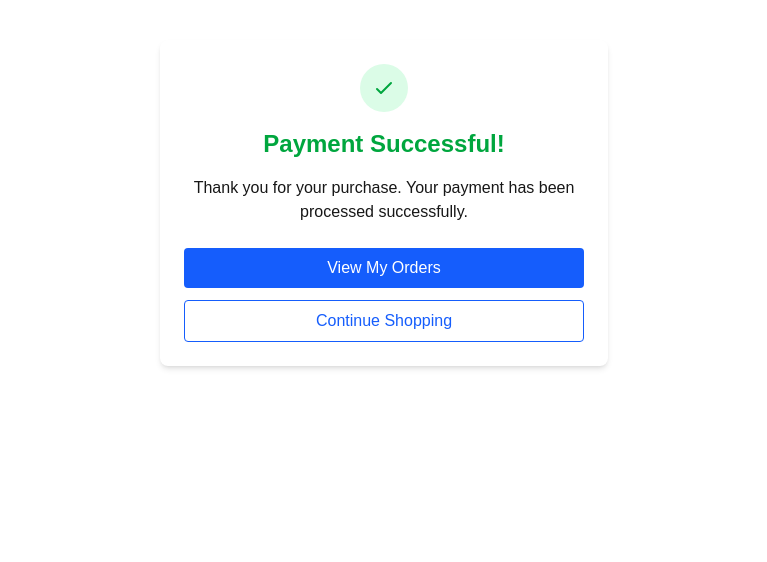
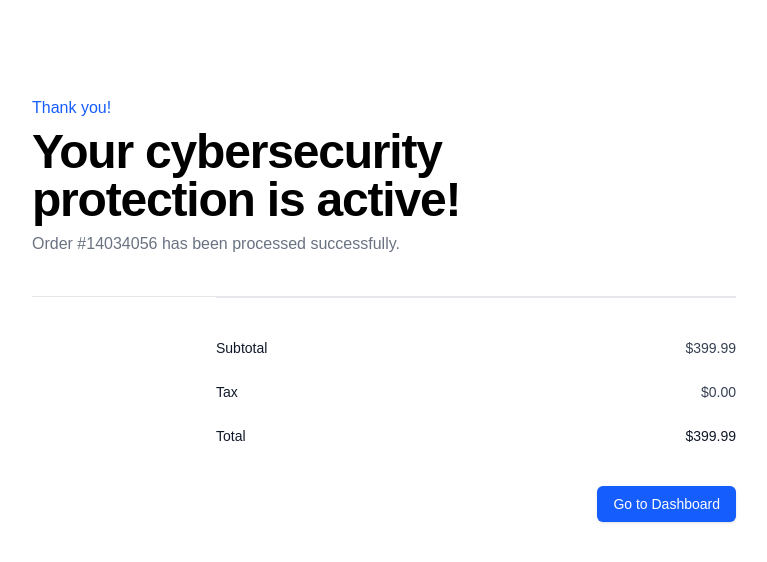
Before and after one commit to mchaaar/cyna-web, a Next.js app: page /success in a window 1280 px wide. Shown: the top 562 px of the page, without its empty margins (256-1023 px from the left). Built offline with nearby package versions, Linux system fonts and the light colour scheme; no server answers.

Commit message:
Added the success page

```diff
--- a/src/app/success/page.js
+++ b/src/app/success/page.js
@@ -3,6 +3,7 @@
 import { useEffect, useState } from 'react';
 import { useSearchParams } from 'next/navigation';
 import Link from 'next/link';
+import Image from 'next/image';
 
 export default function SuccessPage() {
   const searchParams = useSearchParams();
@@ -15,9 +16,33 @@ export default function SuccessPage() {
     if (sessionId) {
       setTimeout(() => {
         setOrderDetails({
-          id: 'order-123',
+          id: 'order-14034056',
           status: 'paid',
-          amount: 399.99
+          amount: 399.99,
+          items: [
+            {
+              id: 1,
+              name: 'Enterprise Security Suite',
+              description: 'Comprehensive cybersecurity protection for your business infrastructure',
+              quantity: 1,
+              price: 399.99,
+              image: '/shield.svg'
+            }
+          ],
+          shippingAddress: {
+            name: 'Alex Johnson',
+            street: '123 Security Lane',
+            city: 'Cyber City',
+            state: 'CY',
+            zip: '90045',
+            country: 'USA'
+          },
+          paymentMethod: 'Visa ending in 4242',
+          subtotal: 399.99,
+          discount: 0,
+          shipping: 0,
+          tax: 0,
+          total: 399.99
         });
         setLoading(false);
       }, 1000);
@@ -36,30 +61,53 @@ export default function SuccessPage() {
   }
 
   return (
-    <div className="max-w-md mx-auto mt-10 p-6 bg-white rounded-lg shadow-md">
-      <div className="text-center">
-        <div className="mx-auto flex items-center justify-center h-12 w-12 rounded-full bg-green-100">
-          <svg className="h-6 w-6 text-green-600" fill="none" viewBox="0 0 24 24" stroke="currentColor">
-            <path strokeLinecap="round" strokeLinejoin="round" strokeWidth={2} d="M5 13l4 4L19 7" />
-          </svg>
+    <div className="bg-white">
+      <div className="mx-auto max-w-3xl px-4 py-16 sm:px-6 sm:py-24 lg:px-8">
+        <div className="max-w-xl">
+          <h1 className="text-base font-medium text-blue-600">Thank you!</h1>
+          <p className="mt-2 text-4xl font-bold tracking-tight sm:text-5xl text-black">
+            Your cybersecurity protection is active!
+          </p>
+          <p className="mt-2 text-base text-gray-500">
+            Order #{orderDetails?.id || '14034056'} has been processed successfully.
+          </p>
+
+          {orderDetails?.id && (
+            <dl className="mt-12 text-sm font-medium">
+              <dt className="text-gray-900">Order number</dt>
+              <dd className="mt-2 text-blue-600">{orderDetails.id}</dd>
+            </dl>
+          )}
         </div>
-        <h1 className="text-2xl font-bold text-green-600 mt-4 mb-4">Payment Successful!</h1>
-        <p className="mb-4">Thank you for your purchase. Your payment has been processed successfully.</p>
 
-        {orderDetails && (
-          <div className="bg-gray-50 p-4 rounded-lg mb-4">
-            <p><strong>Order ID:</strong> {orderDetails.id}</p>
-            <p><strong>Status:</strong> {orderDetails.status}</p>
-            <p><strong>Amount:</strong> ${orderDetails.amount}</p>
+        <div className="mt-10 border-t border-gray-200">
+          <div className="sm:ml-40 sm:pl-6">
+
+            <h3 className="sr-only">Summary</h3>
+
+            <dl className="space-y-6 border-t border-gray-200 pt-10 text-sm">
+              <div className="flex justify-between">
+                <dt className="font-medium text-gray-900">Subtotal</dt>
+                <dd className="text-gray-700">${orderDetails?.subtotal?.toFixed(2) || '399.99'}</dd>
+              </div>
+              <div className="flex justify-between">
+                <dt className="font-medium text-gray-900">Tax</dt>
+                <dd className="text-gray-700">${orderDetails?.tax?.toFixed(2) || '0.00'}</dd>
+              </div>
+              <div className="flex justify-between">
+                <dt className="font-medium text-gray-900">Total</dt>
+                <dd className="text-gray-900">${orderDetails?.total?.toFixed(2) || '399.99'}</dd>
+              </div>
+            </dl>
           </div>
-        )}
+        </div>
 
-        <div className="mt-6 space-y-3">
-          <Link href="/orders" className="block w-full bg-blue-600 text-white px-4 py-2 rounded hover:bg-blue-700">
-            View My Orders
-          </Link>
-          <Link href="/products" className="block w-full text-blue-600 border border-blue-600 px-4 py-2 rounded hover:bg-blue-50">
-            Continue Shopping
+        <div className="mt-10 flex justify-end">
+          <Link
+            href="/dashboard"
+            className="rounded-md bg-blue-600 px-4 py-2 text-sm font-medium text-white shadow-sm hover:bg-blue-700 focus:outline-none focus:ring-2 focus:ring-blue-500 focus:ring-offset-2"
+          >
+            Go to Dashboard
           </Link>
         </div>
       </div>
```
